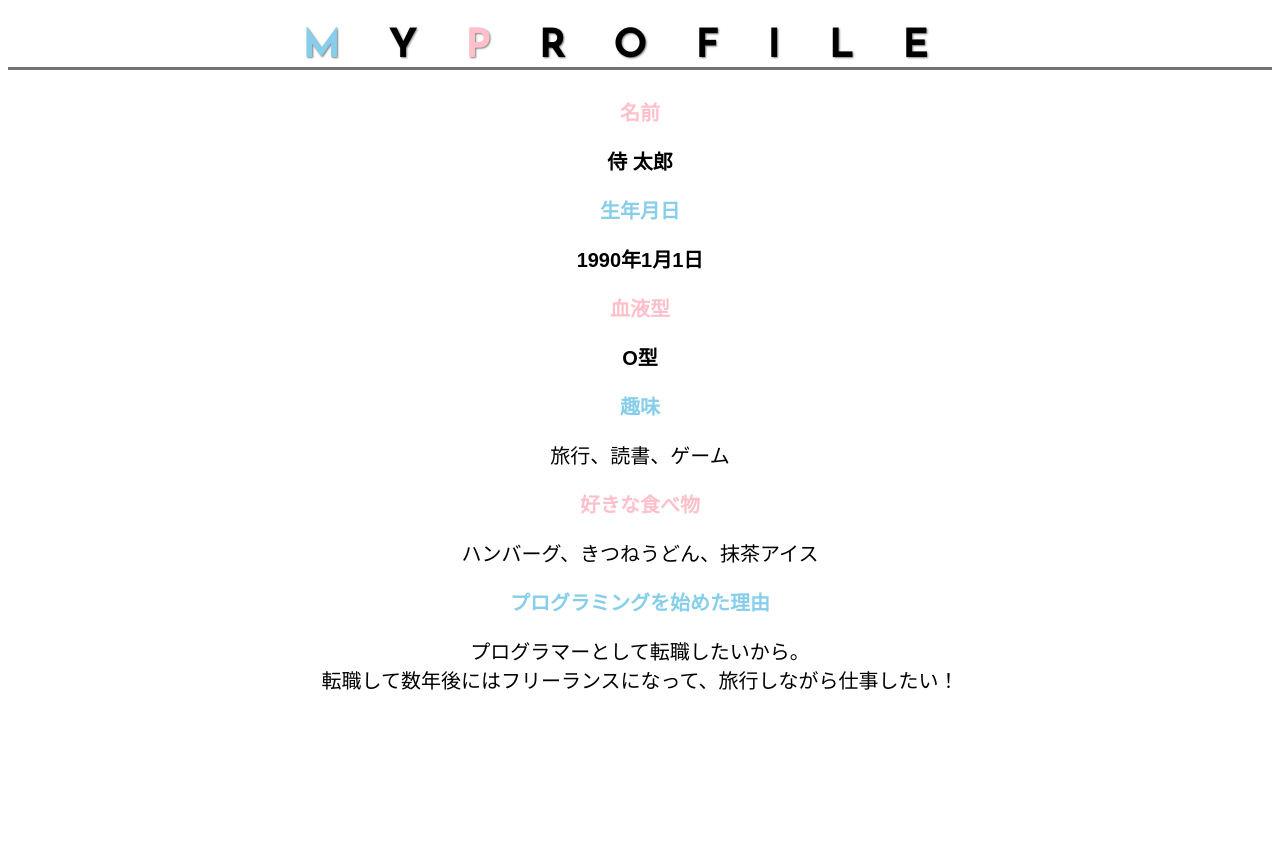
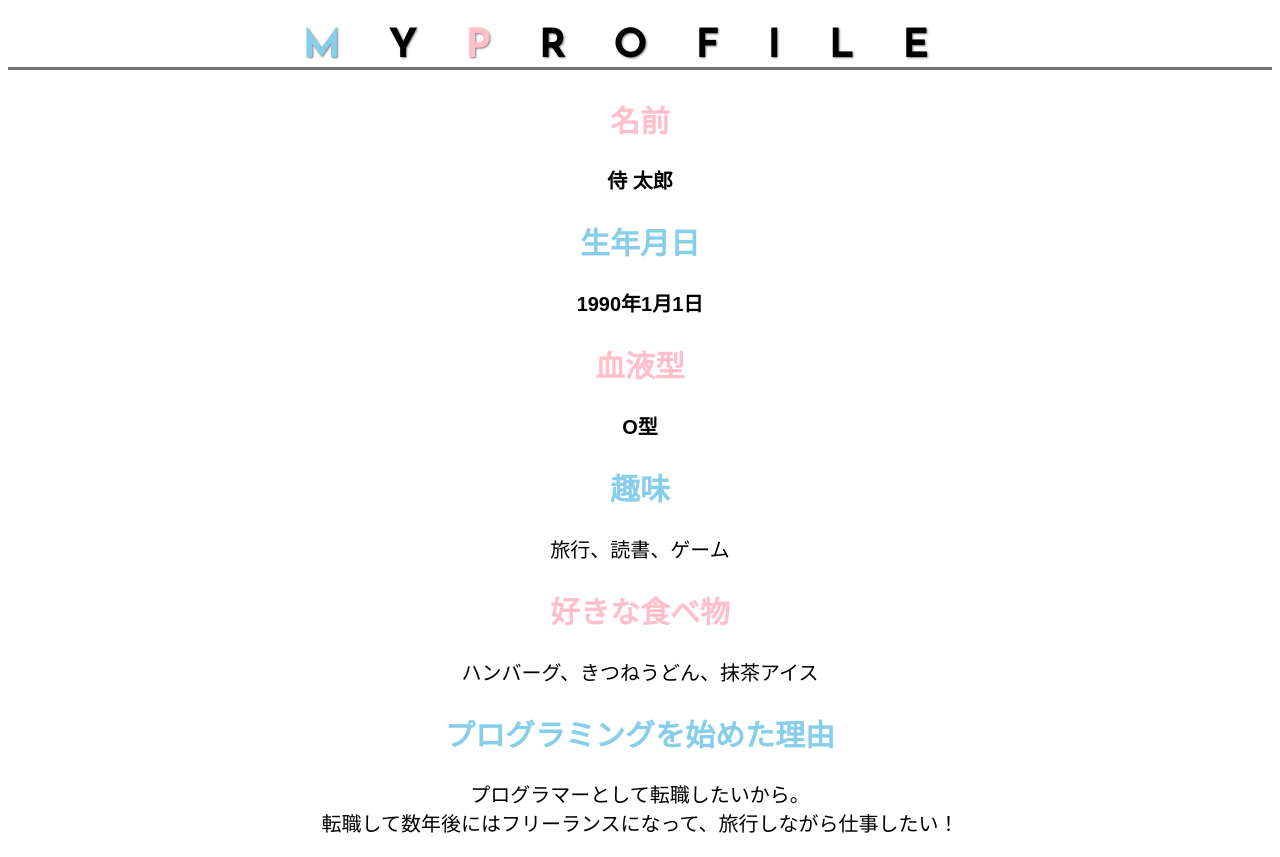
Before and after one commit to Shimizu-Erika/html-css-basic-kadai, a plain HTML site: page kadai_014/kadai_014.html in a window 1280 px wide. Before the commit the page ends 800 px from the top, so only its background shows below. Drawn offline with Linux system fonts and the light colour scheme.

Commit message:
6回目のコミット

```diff
--- a/kadai_014/style.css
+++ b/kadai_014/style.css
@@ -4,7 +4,6 @@ html {
 
 body {
   font-family: "Arial", "Meiryo", sans-serif;
-
   text-align: center;
 }
 
@@ -12,7 +11,6 @@ body {
   /* ここにGoogle Fontsを指定します */
   font-family: "Josefin Sans", sans-serif;
   font-optical-sizing: auto;
-  font-weight: <weight>;
   font-style: normal;
   letter-spacing: 1.2em;
   text-shadow: 1px 1px 2px gray;
@@ -22,12 +20,10 @@ body {
 
 .text-pink {
   color: rgb(255, 192, 203);
-  font-size: 20px;
 }
 
 .text-skyblue {
   color: skyblue;
-  font-size: 20px;
 }
 
 .text-pink1 {
@@ -37,7 +33,6 @@ body {
 
 .text-skyblue1 {
   color: skyblue;
-
 }
 
 #parent >p {
```
